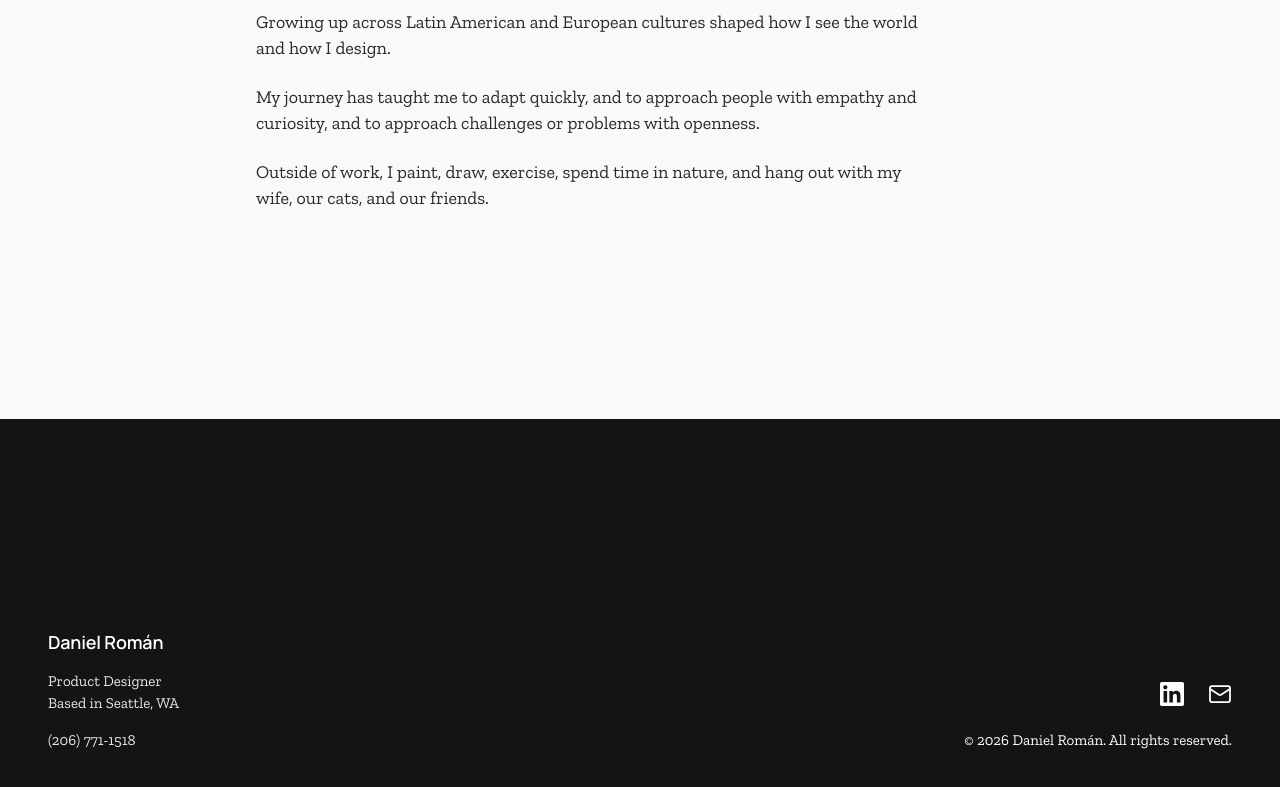
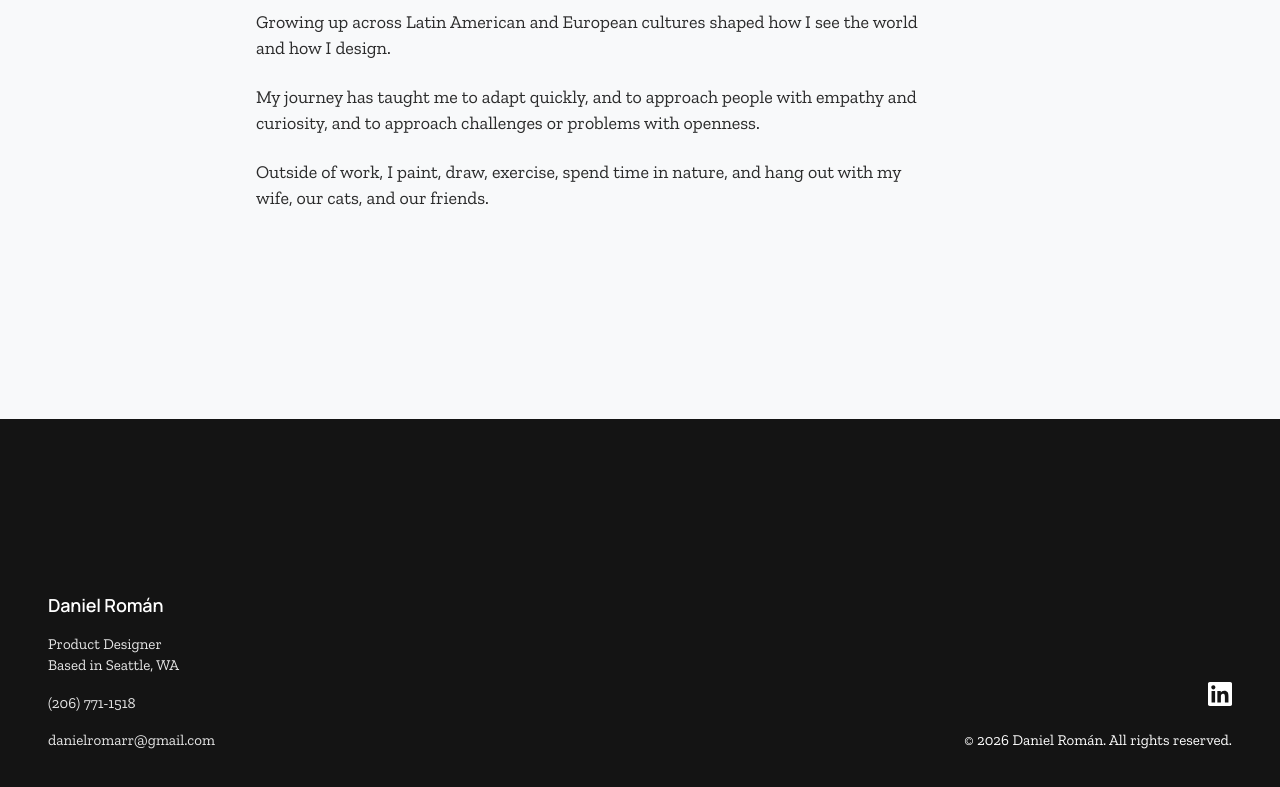
Before and after one commit to danielromanrr-vibe/Vibe-Code-PF, a React (Vite) app: page / in a window 1280 px wide. Shown: the part 2223-3010 px from the top of the page. Built offline with nearby package versions, Linux system fonts and the light colour scheme.

Commit message:
Update footer contact info
Made-with: Cursor

```diff
--- a/src/components/Footer.tsx
+++ b/src/components/Footer.tsx
@@ -1,4 +1,3 @@
-import { Mail } from 'lucide-react';
 import { LinkedinFilledIcon } from './icons/LinkedinFilledIcon';
 
 export default function Footer({ className = '', id }: { className?: string; id?: string }) {
@@ -27,6 +26,13 @@ export default function Footer({ className = '', id }: { className?: string; id?
           >
             (206) 771-1518
           </a>
+          <a
+            href="mailto:danielromarr@gmail.com"
+            data-cursor="hand"
+            className="text-[length:var(--text-small)] leading-relaxed text-white/90 transition-colors hover:text-white"
+          >
+            danielromarr@gmail.com
+          </a>
         </div>
         <div className="flex w-full flex-col items-end gap-6 sm:w-auto">
           <div className="flex flex-wrap items-center justify-end gap-6">
@@ -40,14 +46,6 @@ export default function Footer({ className = '', id }: { className?: string; id?
             >
               <LinkedinFilledIcon className="h-6 w-6 shrink-0" />
             </a>
-            <a
-              href="#"
-              data-cursor="hand"
-              className="text-white transition-colors hover:text-white/85 focus-visible:outline focus-visible:outline-2 focus-visible:outline-offset-2 focus-visible:outline-white"
-              aria-label="Email"
-            >
-              <Mail size={24} strokeWidth={1.75} />
-            </a>
           </div>
           <div className="text-right text-[length:var(--text-small)] leading-relaxed text-white">
             © 2026 Daniel Román. All rights reserved.
```
